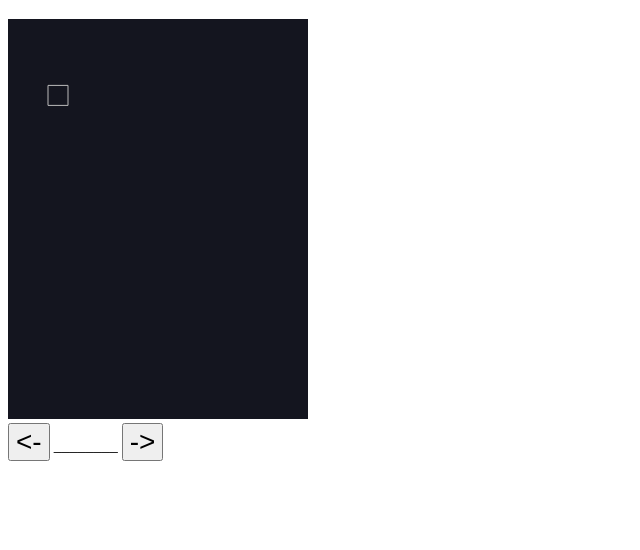
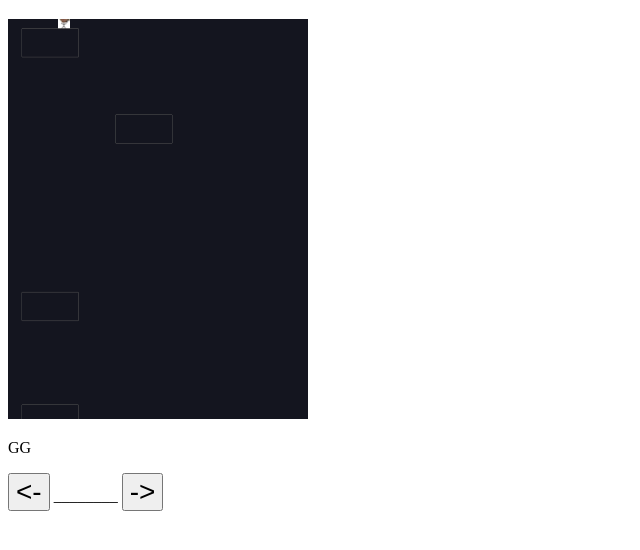
Before and after one commit to Chris-Suo/BabyDownStairs, a plain HTML site: page index.html in a window 1280 px wide. Shown: the part 70-620 px from the top of the page, without its empty margins (0-640 px from the left). Drawn offline with Linux system fonts and the light colour scheme.

Commit message:
add carema and gen random block

```diff
--- a/index.html
+++ b/index.html
@@ -11,6 +11,7 @@
 <body>
     <h1>瑞襄寶貝下樓梯</h1>
     <div id="game"></div>
+    <p id="msg"></p>
     <input class="button" type="button" value="<-" onclick="left()">
     ________
     <input class="button" type="button" value="->" onclick="right()">
--- a/scripts/app.js
+++ b/scripts/app.js
@@ -1,4 +1,5 @@
 const MOV_STEP = 20;
+const MAX_SCREEN_BLOCK = 5;
 
 var Engine = Matter.Engine,
   Render = Matter.Render,
@@ -14,56 +15,92 @@ var render = Render.create({
   options: {
     width: 300,
     height: 400,
-    //wireframes: false
+    wireframes: false
   },
 });
 
 var player = Bodies.rectangle(50, 20, 20, 20);
-player.render.sprite.texture = "./player.png";
+player.render.sprite.texture = "./player2.png";
 Matter.Body.setInertia(player, Infinity);
 
+var camera = Bodies.rectangle(150, 200, 20, 20, { isStatic: true, render: { visible: false } });
+
 //var ground = Bodies.rectangle(150, 1600, 280, 30, { isStatic: true });
-//var ground2 = Bodies.rectangle(0, 800, 810, 60, { isStatic: true });
 
-Composite.add(engine.world, [player]);
+Composite.add(engine.world, [player, camera]);
 
-function genRandomBlock() {
-    var blockPosition = Math.floor(Math.random() * 3);
-    console.log(blockPosition);
-    switch (blockPosition) {
+
+
+function initStage() {
+  for (let i = 1; i < MAX_SCREEN_BLOCK; i++) {
+    let _vPosition = (i * 80) + Math.floor(Math.random() * 60);
+
+    let _hPosition = Math.floor(Math.random() * 3);
+    let block;
+    switch (_hPosition) {
       case 0:
-        var block = Bodies.rectangle(0, player.position.y+50, 60, 30, { isStatic: true });
-        console.log('gen 1');
+        block = Bodies.rectangle(35, _vPosition, 60, 30, { isStatic: true });
+        Composite.add(engine.world, [block]);
         break;
       case 1:
-        var block = Bodies.rectangle(100,  player.position.y+50, 60, 30, { isStatic: true });
-        console.log('gen 2');
-
-          break;
+        block = Bodies.rectangle(135, _vPosition, 60, 30, { isStatic: true });
+        Composite.add(engine.world, [block]);
+        break;
       case 2:
-        var block = Bodies.rectangle(200,  player.position.y+50, 60, 30, { isStatic: true });
-        console.log('gen 3');
-
+        block = Bodies.rectangle(235, _vPosition, 60, 30, { isStatic: true });
+        Composite.add(engine.world, [block]);
         break;
       default:
         break;
     }
-    Composite.add(engine.world, [block]);
-    //console.log(blockPosition);
+  }
+}
+
+initStage();
+
+
+function genRandomBlock() {
+  let _vPosition = render.bounds.max.y;
+
+  let _hPosition = Math.floor(Math.random() * 3);
+  let block;
+  switch (_hPosition) {
+    case 0:
+      block = Bodies.rectangle(35, _vPosition, 60, 30, { isStatic: true });
+      Composite.add(engine.world, [block]);
+      break;
+    case 1:
+      block = Bodies.rectangle(135, _vPosition, 60, 30, { isStatic: true });
+      Composite.add(engine.world, [block]);
+      break;
+    case 2:
+      block = Bodies.rectangle(235, _vPosition, 60, 30, { isStatic: true });
+      Composite.add(engine.world, [block]);
+      break;
+    default:
+      break;
+  }
+}
+
+function isOutOfBund() {
+  return (player.position.y > render.bounds.max.y) || (player.position.y < render.bounds.min.y) ;
 }
 
 var startTime = null;
 Matter.Events.on(render, "afterRender", (obj) => {
-  var object={x:150, y:player.position.y+150};
-  Render.lookAt(render, [object], Matter.Vector.create(150, 50));
+  Render.lookAt(render, [camera], Matter.Vector.create(150, 50));
+  Matter.Body.setPosition(camera, Matter.Vector.create(camera.position.x, camera.position.y + 2));
 
-  if(obj.timestamp - startTime > 1000){
+  if (obj.timestamp - startTime > 1000) {
     genRandomBlock();
     startTime = obj.timestamp;
   }
 
+  if (isOutOfBund()) {
+    Render.stop(render);
+    document.getElementById('msg').innerHTML="GG";
+  }
 
-  //console.log(obj.timestamp);
 });
 
 Render.run(render);
@@ -72,10 +109,23 @@ Runner.run(runner, engine);
 
 function left() {
   var width = player.bounds.max.x - player.bounds.min.x;
-  Matter.Body.setPosition(player, Matter.Vector.create(Math.max(width/2, player.position.x-MOV_STEP), player.position.y));
+  Matter.Body.setPosition(player, Matter.Vector.create(Math.max(width / 2, player.position.x - MOV_STEP), player.position.y));
 }
 
 function right() {
   var width = player.bounds.max.x - player.bounds.min.x;
-  Matter.Body.setPosition(player, Matter.Vector.create(Math.min(300-(width/2), player.position.x+MOV_STEP), player.position.y));
+  Matter.Body.setPosition(player, Matter.Vector.create(Math.min(300 - (width / 2), player.position.x + MOV_STEP), player.position.y));
 }
+
+document.addEventListener('keydown', keyEvent);
+function keyEvent(e) {
+  if (e.code == 'ArrowRight') {
+    right();
+
+  }
+  else if (e.code == 'ArrowLeft') {
+    left()
+  }
+
+  //console.log(e.code);
+}
```
Also changed, not shown: player2.png (added).
